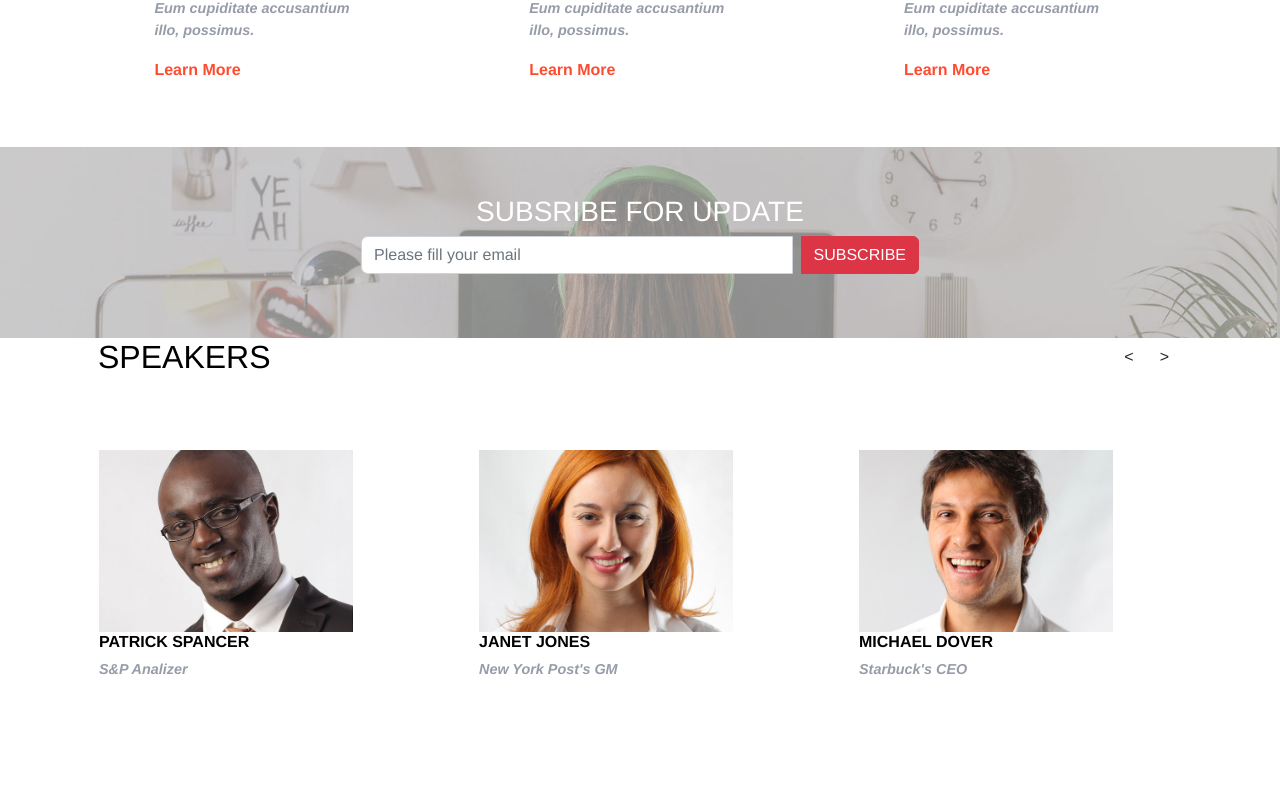
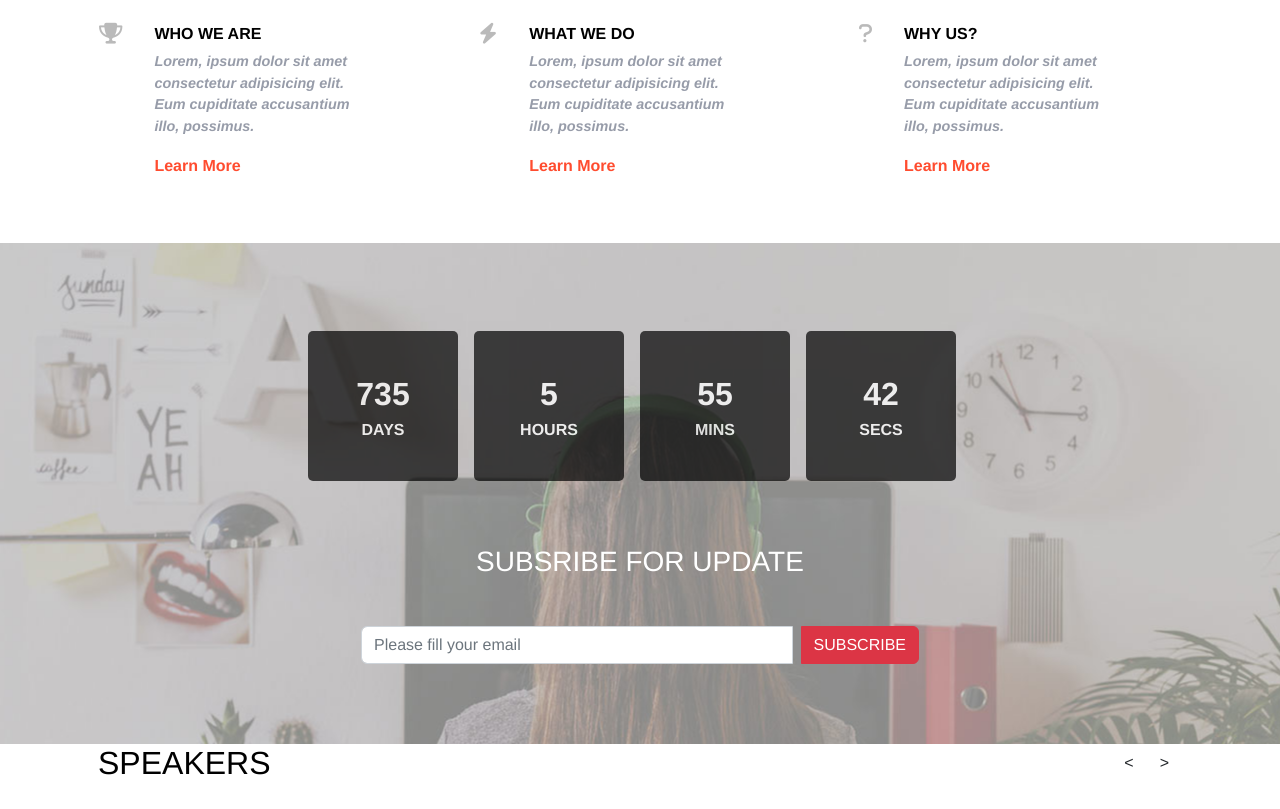
Before and after one commit to biagio-94/proj-html-vuejs, a Vue app: page / in a window 1280 px wide. Shown: the part 791-1600 px from the top of the page. Built offline with nearby package versions, Linux system fonts and the light colour scheme.

Commit message:
end of timer

```diff
--- a/package.json
+++ b/package.json
@@ -10,6 +10,7 @@
   "dependencies": {
     "bootstrap": "^5.2.0-beta1",
     "core-js": "^3.8.3",
+    "dayjs": "^1.11.3",
     "vue": "^2.6.14",
     "vue2-google-maps": "^0.10.7"
   },
--- a/src/components/JumboCountdown.vue
+++ b/src/components/JumboCountdown.vue
@@ -2,8 +2,8 @@
     <div class="jumbotroneCountdown py-5">
       <div class="container text-center">
         <TheTimer></TheTimer>
-        <h3>SUBSRIBE FOR UPDATE</h3>
-        <div class="input-group mb-3 w-50 m-auto">
+        <h3 class="mt-3 py-4">SUBSRIBE FOR UPDATE</h3>
+        <div class="input-group mb-3 w-50 m-auto py-3">
           <input
             type="text"
             class="form-control"
--- a/src/components/JumboTickets.vue
+++ b/src/components/JumboTickets.vue
@@ -1,7 +1,7 @@
 <template>
   <div class="jumbotroneTicket py-5">
     <div class="container text-center">
-      <h2><strong>TICKETS</strong></h2>
+      <h2 class="pb-5 mt-4"><strong>TICKETS</strong></h2>
       <div class="row">
         <div v-for="ticket in tickets" :key="ticket.title" class="col">
           <TicketsCard :tickets-prop="ticket"></TicketsCard>
--- a/src/components/TheMain.vue
+++ b/src/components/TheMain.vue
@@ -77,7 +77,7 @@ export default {
 .jumbotroneCountdown {
   background-image: url("../assets/background/coutdown-bg1.jpg");
   background-position: center;
-  background-size: cover;
+  background-size: inherit;
 }
 .jumbotroneLocation {
   background-image: url("../assets/background/location-bg.jpg");
@@ -118,6 +118,6 @@ export default {
 .jumbotroneTicket {
   background-image: url("../assets/background/ticket-bg.jpg");
   background-position: center;
-  background-size: cover;
+  background-size: inherit;
 }
 </style>
--- a/src/components/TheTimer.vue
+++ b/src/components/TheTimer.vue
@@ -0,0 +1,111 @@
+<template>
+  <div>
+    <div class="d-flex justify-content-center mt-3 py-4 m-auto">
+      <div
+        class="
+          d-flex
+          flex-column
+          align-items-center
+          justify-content-center
+          countdown
+        "
+        @click="countDown()"
+      >
+        <span>{{ days }}</span> <span class="textspan">DAYS</span>
+      </div>
+      <div
+        class="
+          d-flex
+          flex-column
+          align-items-center
+          justify-content-center
+          countdown
+        "
+      >
+        <span>{{ hours }}</span
+        ><span class="textspan">HOURS</span>
+      </div>
+      <div
+        class="
+          d-flex
+          flex-column
+          align-items-center
+          justify-content-center
+          countdown
+        "
+      >
+        <span>{{ minutes }}</span
+        ><span class="textspan">MINS</span>
+      </div>
+      <div
+        class="
+          d-flex
+          flex-column
+          align-items-center
+          justify-content-center
+          countdown
+        "
+      >
+        <span>{{ seconds }}</span
+        ><span class="textspan">SECS</span>
+      </div>
+    </div>
+  </div>
+</template>
+
+
+
+<script>
+import dayjs from "dayjs";
+export default {
+  data() {
+    return {
+      days: "",
+      hours: "",
+      minutes: "",
+      seconds: "",
+    };
+  },
+  methods: {
+    countDown() {
+      let countDown = dayjs("jul 5, 2024 15:37:25");
+
+      setInterval(() => {
+        let fff = dayjs();
+
+        let differencTime = countDown.diff(fff);
+
+        this.days = Math.floor(differencTime / (1000 * 60 * 60 * 24));
+        this.hours = Math.floor(
+          (differencTime % (1000 * 60 * 60 * 24)) / (1000 * 60 * 60)
+        );
+        this.minutes = Math.floor(
+          (differencTime % (1000 * 60 * 60)) / (1000 * 60)
+        );
+        this.seconds = Math.floor((differencTime % (1000 * 60)) / 1000);
+      }, 500);
+    },
+  },
+  mounted() {
+    this.countDown();
+  },
+};
+</script>
+<style lang="scss">
+.countdown {
+    padding: .5rem;
+  margin-right: 1rem;
+  height: 150px;
+  aspect-ratio: 1;
+  background-color: black;
+  opacity: 0.7;
+  border-radius: 5px;
+}
+span {
+  font-size: 2rem;
+  font-weight: bold;
+}
+.textspan{
+    font-size: 1rem;
+}
+</style>
--- a/src/components/TicketsCard.vue
+++ b/src/components/TicketsCard.vue
@@ -6,9 +6,9 @@
       </div>
       <div class="card-body">
         <div class="top-card py-3">
-          <h5 class="card-title">{{ ticketsProp.title }}</h5>
+          <h5 class="card-title"><strong>{{ ticketsProp.title }}</strong> </h5>
           <h6 class="card-subtitle mb-2 text-muted">
-            {{ ticketsProp.subtitle }}
+            <strong>{{ ticketsProp.subtitle }}</strong>
           </h6>
         </div>
         <div class="py-4">
@@ -23,7 +23,7 @@
 
       </div>
     </div>
-    <a href="#" class="btn btn-primary w-100">BOOK NOW</a>
+    <a href="#" class="btn btn-primary w-100 py-2">BOOK NOW</a>
   </div>
 </template>
 
@@ -45,6 +45,9 @@ h6 {
   width: 100%;
   border-radius: 0;
   position: relative;
+}
+a{
+  font-size: .7rem;
 }
 .card-body {
   background-color: #f9f9f9;
--- a/src/main.js
+++ b/src/main.js
@@ -1,5 +1,9 @@
 import Vue from 'vue'
 import App from './App.vue'
+
+const dayjs = require('dayjs')
+//import dayjs from 'dayjs' // ES 2015
+dayjs().format()
 
 Vue.config.productionTip = false
 
```
Also changed, not shown: 1 other file (tests, documents, lock files or other folders).
